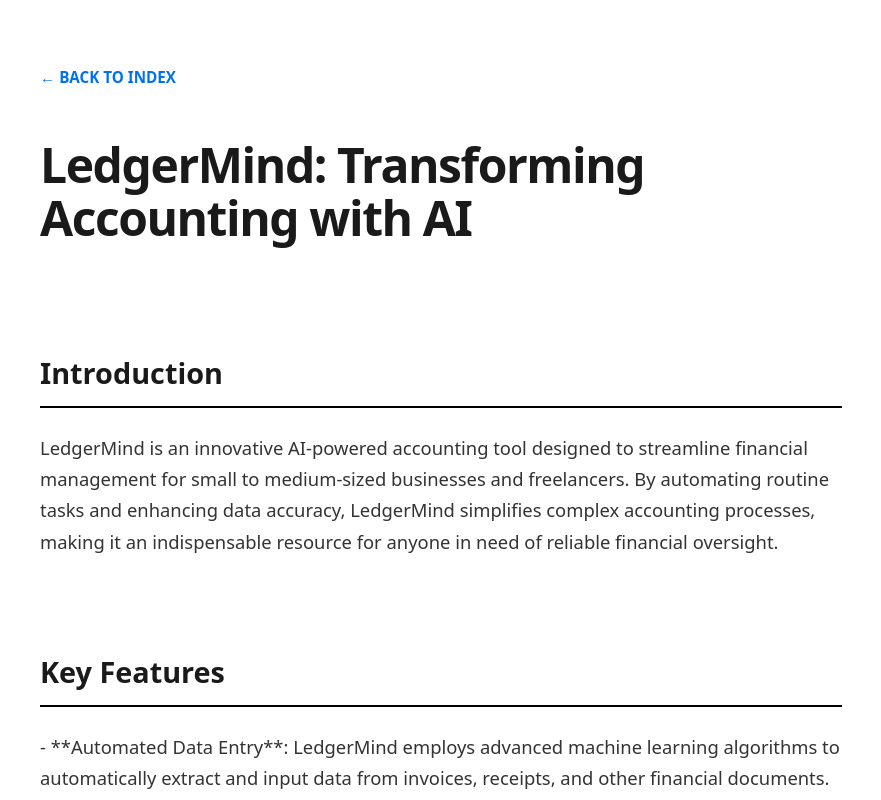
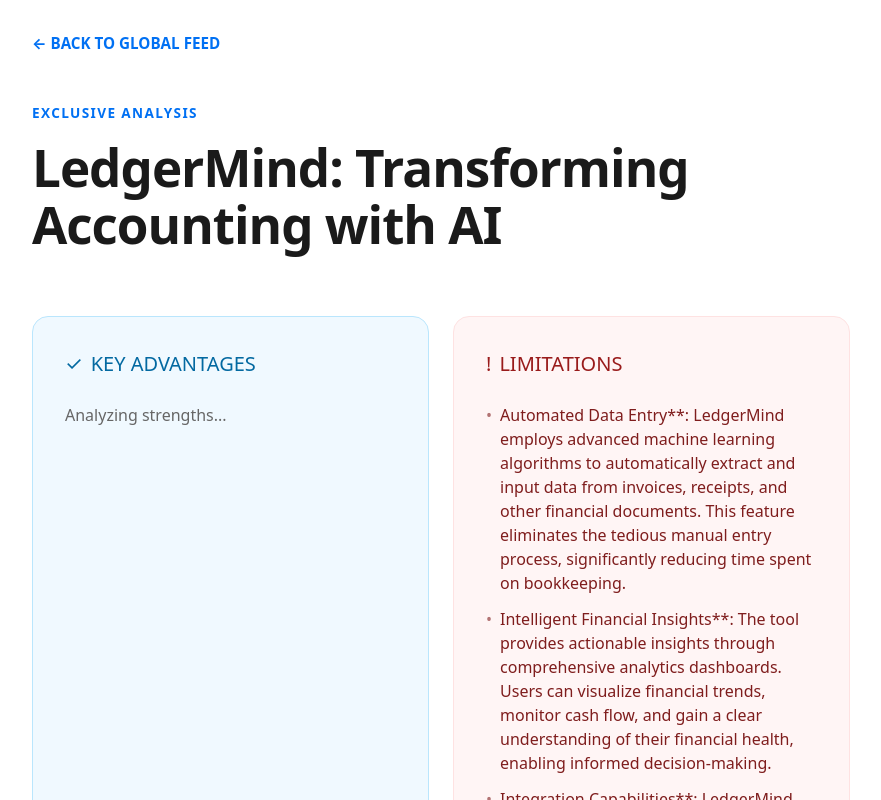
Before and after one commit to smart-guidance-lab/ai-review-site, a Next.js app: page /blog/ai-accounting-1770765071997 in a window 1280 px wide. Shown: the top 800 px of the page, without its empty margins (199-1080 px from the left). Built offline with nearby package versions, Linux system fonts and the light colour scheme.

Commit message:
Refactor PostPage to improve content handling

```diff
--- a/app/blog/[slug]/page.tsx
+++ b/app/blog/[slug]/page.tsx
@@ -5,43 +5,93 @@
 export async function generateStaticParams() {
   const postsDir = path.join(process.cwd(), 'content', 'posts');
   if (!fs.existsSync(postsDir)) return [];
-  return fs.readdirSync(postsDir).filter(f => f.endsWith('.md')).map(f => ({ slug: f.replace('.md', '') }));
+  const files = fs.readdirSync(postsDir).filter(f => f.endsWith('.md'));
+  return files.map((file) => ({
+    slug: file.replace('.md', ''),
+  }));
 }
 
 export default async function PostPage({ params }: { params: Promise<{ slug: string }> | { slug: string } }) {
-  const { slug } = await params;
+  const resolvedParams = await params;
+  const { slug } = resolvedParams;
   const filePath = path.join(process.cwd(), 'content', 'posts', `${slug}.md`);
+
   if (!fs.existsSync(filePath)) notFound();
+  const rawContent = fs.readFileSync(filePath, 'utf8');
 
-  const content = fs.readFileSync(filePath, 'utf8');
-  const lines = content.split('\n');
+  // データ抽出ロジック：Pros/Consや本文を分離
+  const lines = rawContent.split('\n');
+  const title = lines.find(l => l.startsWith('# '))?.replace('# ', '') || 'Intelligence Report';
+
+  // Pros/Consの行を特定して抽出
+  const pros = lines.filter(l => l.includes('PROS') || l.startsWith('- ') && lines.indexOf(l) > lines.findIndex(x => x.includes('PROS')) && lines.indexOf(l) < lines.findIndex(x => x.includes('CONS'))).map(l => l.replace(/^[-\s*▲]+/, '').trim()).filter(l => l && !l.includes('PROS'));
+  const cons = lines.filter(l => l.includes('CONS') || l.startsWith('- ') && lines.indexOf(l) > lines.findIndex(x => x.includes('CONS'))).map(l => l.replace(/^[-\s*▼]+/, '').trim()).filter(l => l && !l.includes('CONS'));
 
   return (
-    <article style={{ maxWidth: '850px', margin: '0 auto', padding: '4rem 1.5rem', fontFamily: 'system-ui, sans-serif', color: '#1a1a1a', lineHeight: '1.7' }}>
+    <article style={{ padding: '2rem 1rem', maxWidth: '850px', margin: '0 auto', fontFamily: 'system-ui, -apple-system, sans-serif', color: '#1a1a1a', backgroundColor: '#fff' }}>
+      {/* ナビゲーション */}
       <nav style={{ marginBottom: '3rem' }}>
-        <a href="/" style={{ color: '#0070f3', textDecoration: 'none', fontWeight: '600', fontSize: '0.95rem' }}>&larr; BACK TO INDEX</a>
+        <a href="/" style={{ color: '#0070f3', textDecoration: 'none', fontSize: '0.95rem', fontWeight: 'bold', display: 'flex', alignItems: 'center' }}>
+          &larr; BACK TO GLOBAL FEED
+        </a>
       </nav>
 
-      {lines.map((line, i) => {
-        // H1 Title
-        if (line.startsWith('# ')) return <h1 key={i} style={{ fontSize: '3rem', fontWeight: '900', marginBottom: '2rem', letterSpacing: '-0.03em', lineHeight: '1.1' }}>{line.replace('# ', '')}</h1>;
-        // H2 Section
-        if (line.startsWith('## ')) return <h2 key={i} style={{ fontSize: '1.8rem', fontWeight: '800', marginTop: '3.5rem', marginBottom: '1.5rem', borderBottom: '2px solid #000', paddingBottom: '0.5rem' }}>{line.replace('## ', '')}</h2>;
-        // Pros / Cons Special Handling
-        if (line.includes('PROS') || line.startsWith('▲')) return <div key={i} style={{ color: '#2e7d32', fontWeight: 'bold', marginTop: '1rem', display: 'flex', alignItems: 'center' }}><span style={{ fontSize: '1.2rem', marginRight: '0.5rem' }}>▲</span> {line.replace(/^[▲\s*+-]+/, '')}</div>;
-        if (line.includes('CONS') || line.startsWith('▼')) return <div key={i} style={{ color: '#d32f2f', fontWeight: 'bold', marginTop: '1rem', display: 'flex', alignItems: 'center' }}><span style={{ fontSize: '1.2rem', marginRight: '0.5rem' }}>▼</span> {line.replace(/^[▼\s*+-]+/, '')}</div>;
-        // Horizontal Rule
-        if (line.startsWith('---')) return <hr key={i} style={{ border: 'none', borderTop: '1px solid #eee', margin: '3rem 0' }} />;
-        // Standard Paragraph
-        if (line.trim() === '') return <div key={i} style={{ height: '1rem' }} />;
-        return <p key={i} style={{ marginBottom: '1.2rem', fontSize: '1.15rem', color: '#333' }}>{line}</p>;
-      })}
+      {/* ヘッダーセクション */}
+      <header style={{ marginBottom: '4rem' }}>
+        <div style={{ textTransform: 'uppercase', color: '#0070f3', fontWeight: '900', fontSize: '0.85rem', letterSpacing: '0.1em', marginBottom: '1rem' }}>
+          Exclusive Analysis
+        </div>
+        <h1 style={{ fontSize: 'clamp(2rem, 5vw, 3.2rem)', fontWeight: '900', lineHeight: '1.1', margin: 0, letterSpacing: '-0.02em' }}>
+          {title}
+        </h1>
+      </header>
 
-      <aside style={{ marginTop: '5rem', padding: '2.5rem', backgroundColor: '#000', color: '#fff', borderRadius: '4px', textAlign: 'center' }}>
-        <h3 style={{ fontSize: '1.5rem', marginBottom: '1rem' }}>AI INTELLIGENCE ALERT</h3>
-        <p style={{ opacity: 0.8, marginBottom: '2rem' }}>This analysis is updated daily based on the latest LLM benchmarks.</p>
-        <button style={{ backgroundColor: '#fff', color: '#000', border: 'none', padding: '1rem 2rem', fontWeight: 'bold', borderRadius: '2px', cursor: 'pointer' }}>SUBSCRIBE TO NEWSLETTER</button>
-      </aside>
+      {/* 比較マトリクスカード（Pros/Cons） */}
+      <div style={{ display: 'grid', gridTemplateColumns: 'repeat(auto-fit, minmax(300px, 1fr))', gap: '1.5rem', marginBottom: '4rem' }}>
+        <div style={{ backgroundColor: '#f0f9ff', padding: '2rem', borderRadius: '16px', border: '1px solid #bae6fd' }}>
+          <h3 style={{ margin: '0 0 1.5rem 0', color: '#0369a1', fontSize: '1.25rem', display: 'flex', alignItems: 'center' }}>
+            <span style={{ marginRight: '0.5rem' }}>✓</span> KEY ADVANTAGES
+          </h3>
+          <ul style={{ padding: 0, margin: 0, listStyle: 'none' }}>
+            {pros.length > 0 ? pros.map((p, i) => (
+              <li key={i} style={{ marginBottom: '0.75rem', fontSize: '1rem', color: '#0c4a6e', display: 'flex' }}>
+                <span style={{ marginRight: '0.5rem', opacity: 0.6 }}>•</span> {p}
+              </li>
+            )) : <li style={{ color: '#666' }}>Analyzing strengths...</li>}
+          </ul>
+        </div>
+
+        <div style={{ backgroundColor: '#fff5f5', padding: '2rem', borderRadius: '16px', border: '1px solid #fee2e2' }}>
+          <h3 style={{ margin: '0 0 1.5rem 0', color: '#991b1b', fontSize: '1.25rem', display: 'flex', alignItems: 'center' }}>
+            <span style={{ marginRight: '0.5rem' }}>!</span> LIMITATIONS
+          </h3>
+          <ul style={{ padding: 0, margin: 0, listStyle: 'none' }}>
+            {cons.length > 0 ? cons.map((c, i) => (
+              <li key={i} style={{ marginBottom: '0.75rem', fontSize: '1rem', color: '#7f1d1d', display: 'flex' }}>
+                <span style={{ marginRight: '0.5rem', opacity: 0.6 }}>•</span> {c}
+              </li>
+            )) : <li style={{ color: '#666' }}>Analyzing weaknesses...</li>}
+          </ul>
+        </div>
+      </div>
+
+      {/* 本文セクション */}
+      <section style={{ fontSize: '1.15rem', lineHeight: '1.8', color: '#334155' }}>
+        {lines.filter(l => !l.startsWith('# ') && !l.includes('PROS') && !l.includes('CONS') && !l.startsWith('- ')).map((line, i) => {
+          if (line.startsWith('## ')) return <h2 key={i} style={{ fontSize: '1.8rem', color: '#000', marginTop: '3rem', marginBottom: '1.5rem', fontWeight: '800' }}>{line.replace('## ', '')}</h2>;
+          if (line.trim() === '') return <br key={i} />;
+          return <p key={i} style={{ marginBottom: '1.5rem' }}>{line}</p>;
+        })}
+      </section>
+
+      {/* フッター広告・購読 */}
+      <footer style={{ marginTop: '6rem', padding: '3rem 2rem', backgroundColor: '#1a1a1a', borderRadius: '20px', color: '#fff', textAlign: 'center' }}>
+        <h4 style={{ fontSize: '1.5rem', marginBottom: '1rem' }}>Master the AI Frontier</h4>
+        <p style={{ color: '#94a3b8', marginBottom: '2rem' }}>Get unbiased intelligence delivered to your inbox.</p>
+        <button style={{ backgroundColor: '#fff', color: '#000', border: 'none', padding: '1rem 2rem', borderRadius: '50px', fontWeight: 'bold', cursor: 'pointer' }}>
+          SUBSCRIBE FREE
+        </button>
+      </footer>
     </article>
   );
 }
```
